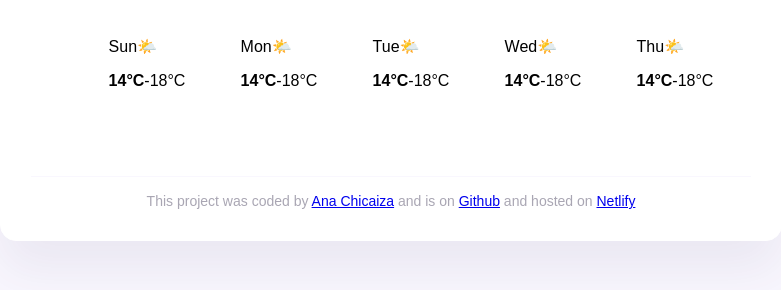
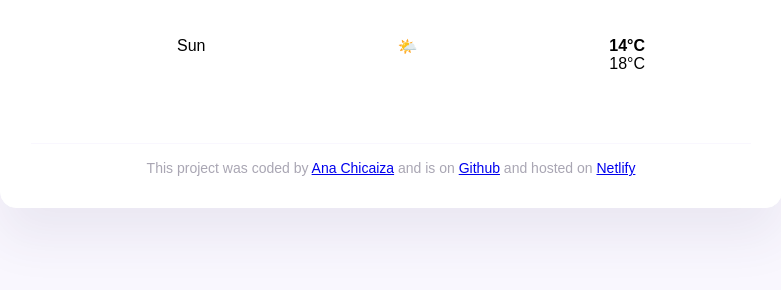
Before and after one commit to anachicaiza/Project-2, a plain HTML site: page index.html in a window 1280 px wide. Shown: the part 400-690 px from the top of the page, without its empty margins (249-1030 px from the left). Drawn offline with nearby package versions, Linux system fonts and the light colour scheme; no server answers.

Commit message:
List deleted
Created div to target better each element for the forecast section

```diff
--- a/index.html
+++ b/index.html
@@ -46,26 +46,12 @@
 
         <ul>
           <div class="forecast">
-            <li>
-              Sun🌤️
-              <p><strong>14°C</strong>-18°C</p>
-            </li>
-            <li>
-              Mon🌤️
-              <p><strong>14°C</strong>-18°C</p>
-            </li>
-            <li>
-              Tue🌤️
-              <p><strong>14°C</strong>-18°C</p>
-            </li>
-            <li>
-              Wed🌤️
-              <p><strong>14°C</strong>-18°C</p>
-            </li>
-            <li>
-              Thu🌤️
-              <p><strong>14°C</strong>-18°C</p>
-            </li>
+            <div class="forecast-day">Sun</div>
+            <div class="forecast-icon">🌤️</div>
+            <div class="forecast-temperatures">
+              <div class="forecast-temperature"><strong>14°C</strong></div>
+              <div class="forecast-temperature">18°C</div>
+            </div>
           </div>
         </ul>
       </main>
```
